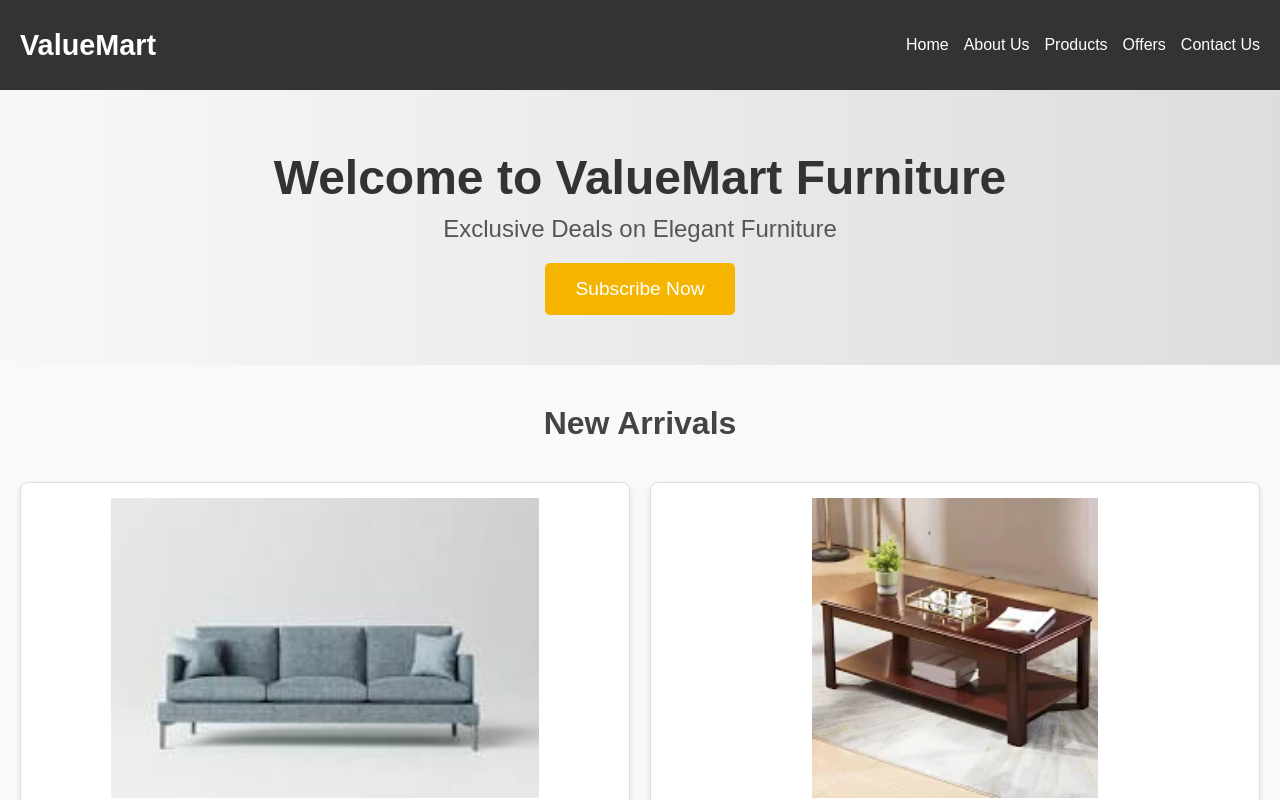
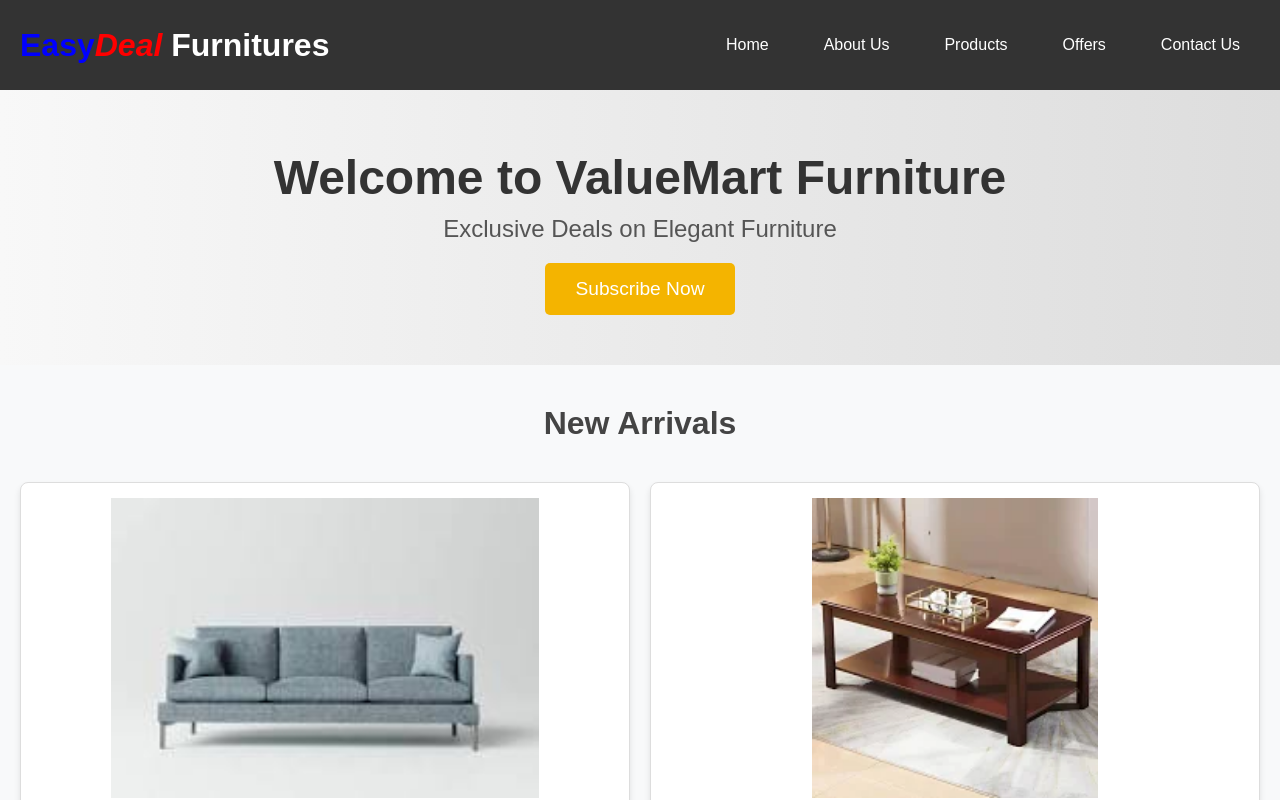
Before and after one commit to IsaacNjenga/newsletter, a React (Create React App) app in the folder front/: page / in a window 1280 px wide. Shown: the top 800 px of the page. Built offline with nearby package versions, Linux system fonts and the light colour scheme.

Commit message:
other pages

```diff
--- a/front/public/index.html
+++ b/front/public/index.html
@@ -24,7 +24,7 @@
       work correctly both with client-side routing and a non-root public URL.
       Learn how to configure a non-root public URL by running `npm run build`.
     -->
-    <title>EasyDeal Furniture</title>
+    <title>EasyDeal Furnitures</title>
   </head>
   <body>
     <noscript>You need to enable JavaScript to run this app.</noscript>
--- a/front/src/assets/css/navbar.css
+++ b/front/src/assets/css/navbar.css
@@ -9,14 +9,23 @@
 }
 
 .navbar .logo {
-    font-size: 1.8rem;
+  font-size: 2rem;
   font-weight: bold;
 }
 
 .navbar .nav-links {
   list-style: none;
   display: flex;
-    gap: 15px;
+  gap: 55px;
+  margin-right: 20px;
+}
+
+.highlight {
+  color: blue;
+}
+
+.highlight2 {
+  color: red;
 }
 
 .navbar .nav-links li {
--- a/front/src/components/navbar.js
+++ b/front/src/components/navbar.js
@@ -11,7 +11,9 @@ function Navbar() {
 
   return (
     <nav className="navbar">
-      <div className="logo">ValueMart</div>
+      <div className="logo">
+        <span className="highlight">Easy</span><span className="highlight2"><i>Deal</i></span> Furnitures
+      </div>
       <span className="menu-toggle" onClick={toggleMenu}>
         ☰
       </span>
--- a/front/src/pages/contacts.js
+++ b/front/src/pages/contacts.js
@@ -19,13 +19,14 @@ function Contact() {
         <section className="contact-info">
           <h2>Contact Information</h2>
           <p>
-            <strong>Phone:</strong> +254 712 345 678
+            <strong>Phone:</strong> +254 720 731 982
           </p>
           <p>
-            <strong>Email:</strong> support@valuemart.com
+            <strong>Email:</strong> valuemart.kenya@gmail.com
           </p>
           <p>
-            <strong>Address:</strong> ValueMart Plaza, Nairobi, Kenya
+            <strong>Address:</strong> Ngara Rd <i>(next to Sarakasi Dome)</i>,
+            Nairobi, Kenya,
           </p>
         </section>
 
```
Lines whose indentation alone changed are shown as unchanged.
